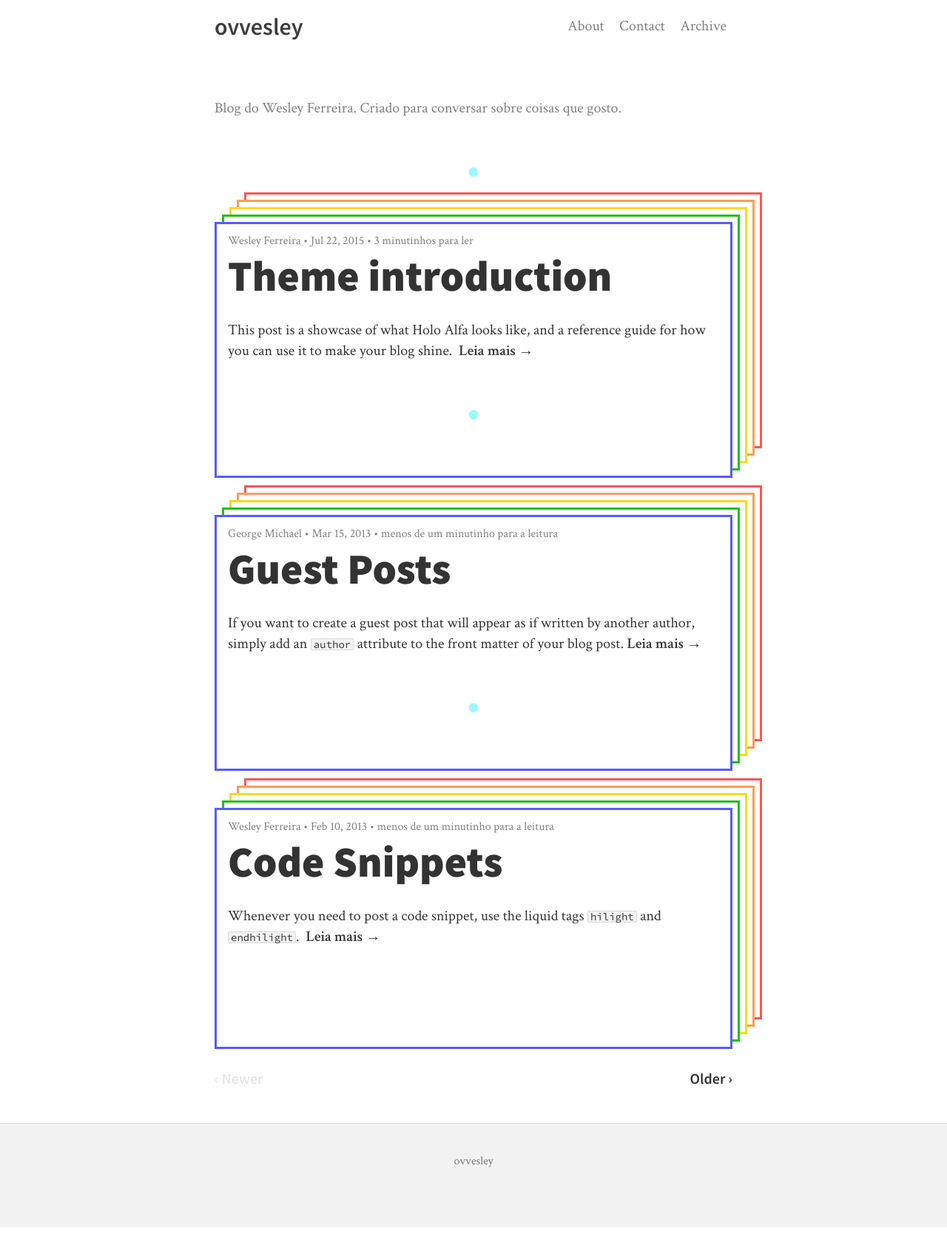
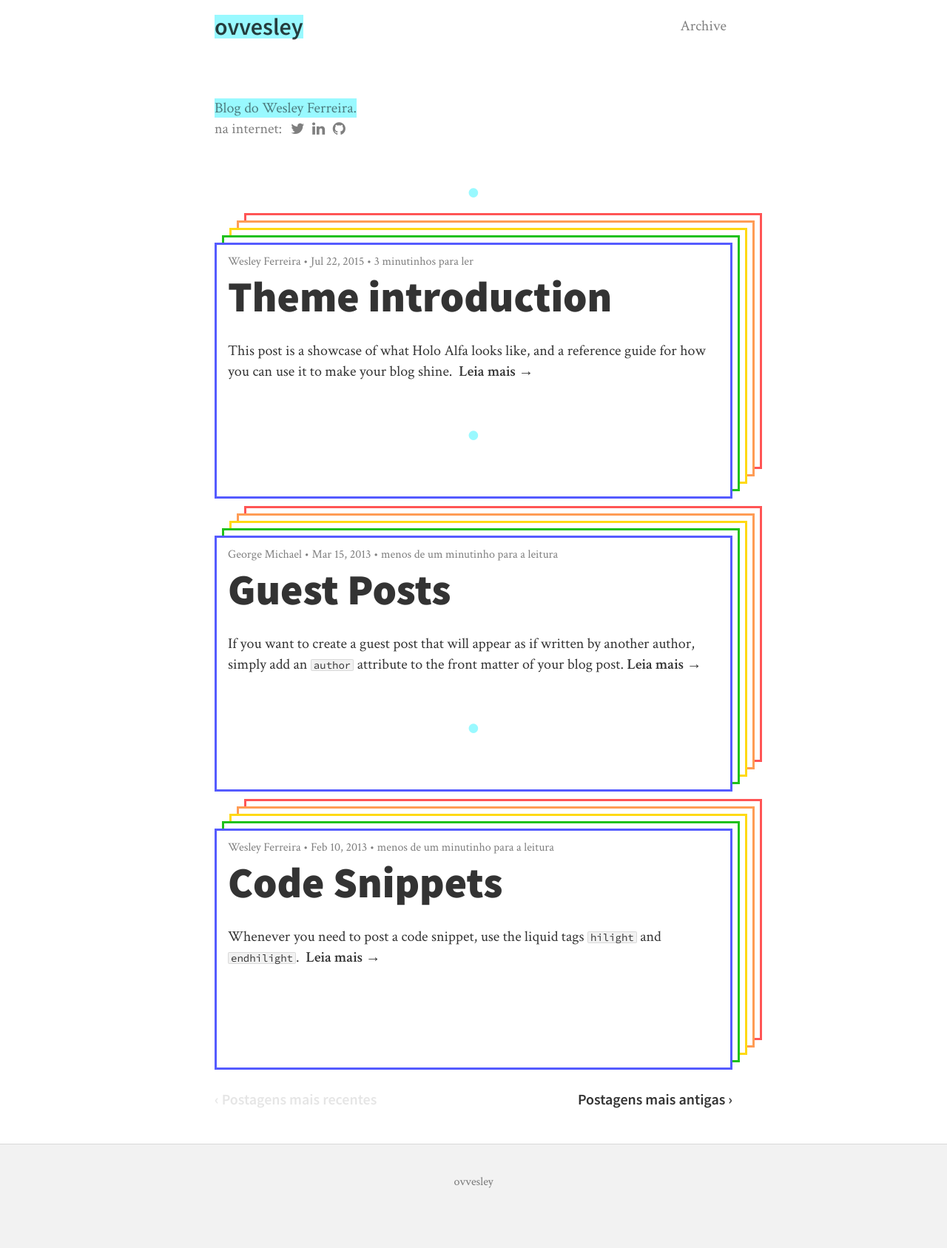
Before and after one commit to stijnvc/holo-alfa, a Jekyll site: the page built from index.html, in a window 1280 px wide. Shown: the whole page at 74% size. Built offline with Jekyll 4.4.1, drawn with Linux system fonts in a browser that asks for light colours; nearby versions of some CDN libraries; the list of posts is cut into pages by our own code; before the commit the page ends 1659 px from its top, so only the background shows below that.

Commit message:
Layout e cores

```diff
--- a/_config.yml
+++ b/_config.yml
@@ -8,7 +8,7 @@ description:
   meta: ovvesley
 
   # Description of your site. This will show up on the front page.
-  subtitle: Blog do Wesley Ferreira. Criado para conversar sobre coisas que gosto.
+  subtitle: Blog do Wesley Ferreira.
 
 author:
   name: Wesley Ferreira # Change this!
@@ -35,7 +35,7 @@ lang: pt-br
 # If you want to show the subtitle anywhere else than the front page, use
 # {% include subtitle.html %} to include it anywhere you want.
 show-subtitle: true
-display-social-icons: false
+display-social-icons: true
 # If you want social links to open in a new tab, set this as true
 social-icons-open-newtab: true
 
@@ -117,8 +117,8 @@ paypal:
 
 var_on_the_web: na internet
 var_read: Leia mais # Text after each post summary on the homepage.
-var_newer: Newer
-var_older: Older
+var_newer: Postagens mais recentes
+var_older: Postagens mais antigas
 var_next_post: Próximo publicação
 var_previous_post: Publicação anterior
 var_less_than_a_minute_read: menos de um minutinho para a leitura
--- a/_includes/navigation.html
+++ b/_includes/navigation.html
@@ -1,5 +1,5 @@
 <nav>
-  <a href="{{ site.baseurl }}/about/">About</a>
-  <a href="{{ site.baseurl }}/contact/">Contact</a>
+  <!-- <a href="{{ site.baseurl }}/about/">About</a>
+  <a href="{{ site.baseurl }}/contact/">Contact</a> -->
   <a href="{{ site.baseurl }}/archive/">Archive</a>
 </nav>
--- a/_includes/subtitle.html
+++ b/_includes/subtitle.html
@@ -1,8 +1,10 @@
 <div class="subtitle">
   <p>
-  {% if site.show-subtitle %}
+  <b>
+    {% if site.show-subtitle %}
     {{ site.description.subtitle }}
   {% endif %}
+  </b>
   {% if site.display-social-icons %}
     {% if site.show-subtitle and site.display-social-icons %}
     <br>
--- a/css/style.css
+++ b/css/style.css
@@ -511,7 +511,11 @@ nav a.current {
       0 0 0 -3px  var(--background), 0 0 0 0  var(--red);
 }
 
-
+.subtitle p b, .website-title{
+  width: auto;
+  background-color: var(--destaque);
+  width: fit-content;
+}
 
 
 
@@ -527,4 +531,5 @@ nav a.current {
   --yellow: #FFD913;
   --orange: #FF9C55;
   --red: #FF5555;
+  --destaque: rgba(0, 240, 255, 0.4)
 }
```
Also changed, not shown: _config_dev.yml (+4 -4 lines).
